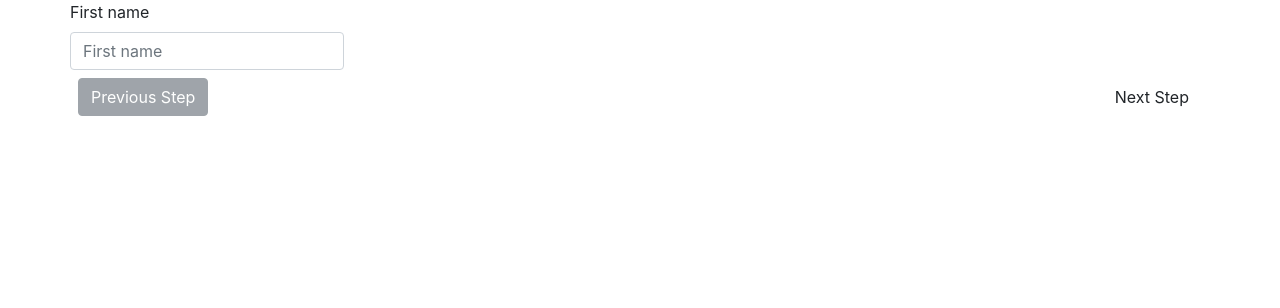
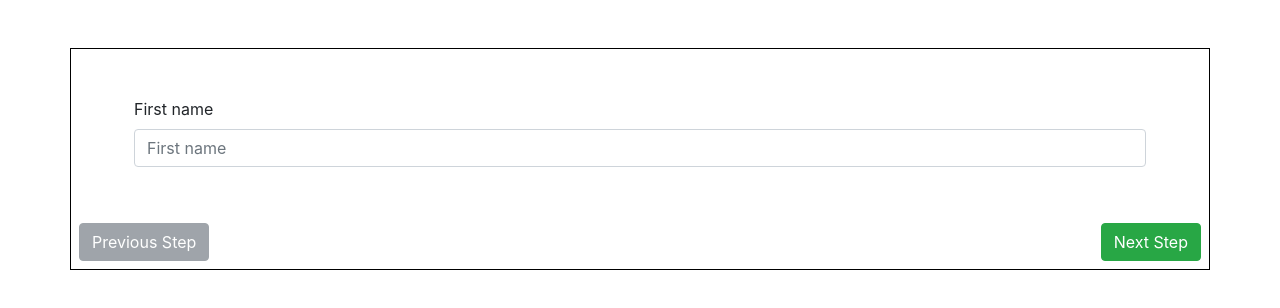
Before and after one commit to kunz398/form-Step-to-Step-With-Validation, a plain HTML site: page index.html in a window 1280 px wide. Drawn offline with nearby package versions, Linux system fonts and the light colour scheme.

Commit message:
Add files via upload

```diff
--- a/index.html
+++ b/index.html
@@ -10,11 +10,11 @@
     <title>Form Next Step With Validation</title>
 </head>
 <body>
-<div class="container">
-    <div class="row">
+<div class="container mt-5" style="border: 1px solid black;">
+
         <!--Step 1-->
         <div id="step_1">
-            <div class="row">
+            <div class="row p-5">
                 <div class="col-12">
                     <label class="form-control-label" for="fname">First name</label>
                     <input type="text" id="fname" name="fname" class="form-control"
@@ -25,7 +25,7 @@
         </div>
         <!--Step 2-->
         <div id="step_2">
-            <div class="row">
+            <div class="row p-5">
                 <div class="col-12">
                     <label class="form-control-label" for="lname">Last name</label>
                     <input type="text" id="lname" name="lname" class="form-control"
@@ -34,10 +34,10 @@
                 </div>
             </div>
         </div>
-    </div>
+
     <!--Step 3-->
     <div id="step_3">
-        <div class="row">
+        <div class="row p-5">
             <div class="col-12">
                 <label class="form-control-label" for="otherName">Other name</label>
                 <input type="text" id="otherName" name="otherName" class="form-control"
@@ -49,7 +49,7 @@
     <div class="row">
         <div class="col-12 d-flex justify-content-between p-2">
             <button type="button" id="previousStep" class="btn btn-secondary">Previous Step</button>
-            <button type="button" id="nextStep" data-step="1" class="btn btn-success-custom">Next Step</button>
+            <button type="button" id="nextStep" data-step="1" class="btn btn-success">Next Step</button>
             <button type="button" id="finshStep" class="btn btn-success-custom">Finish</button>
         </div>
     </div>
```
